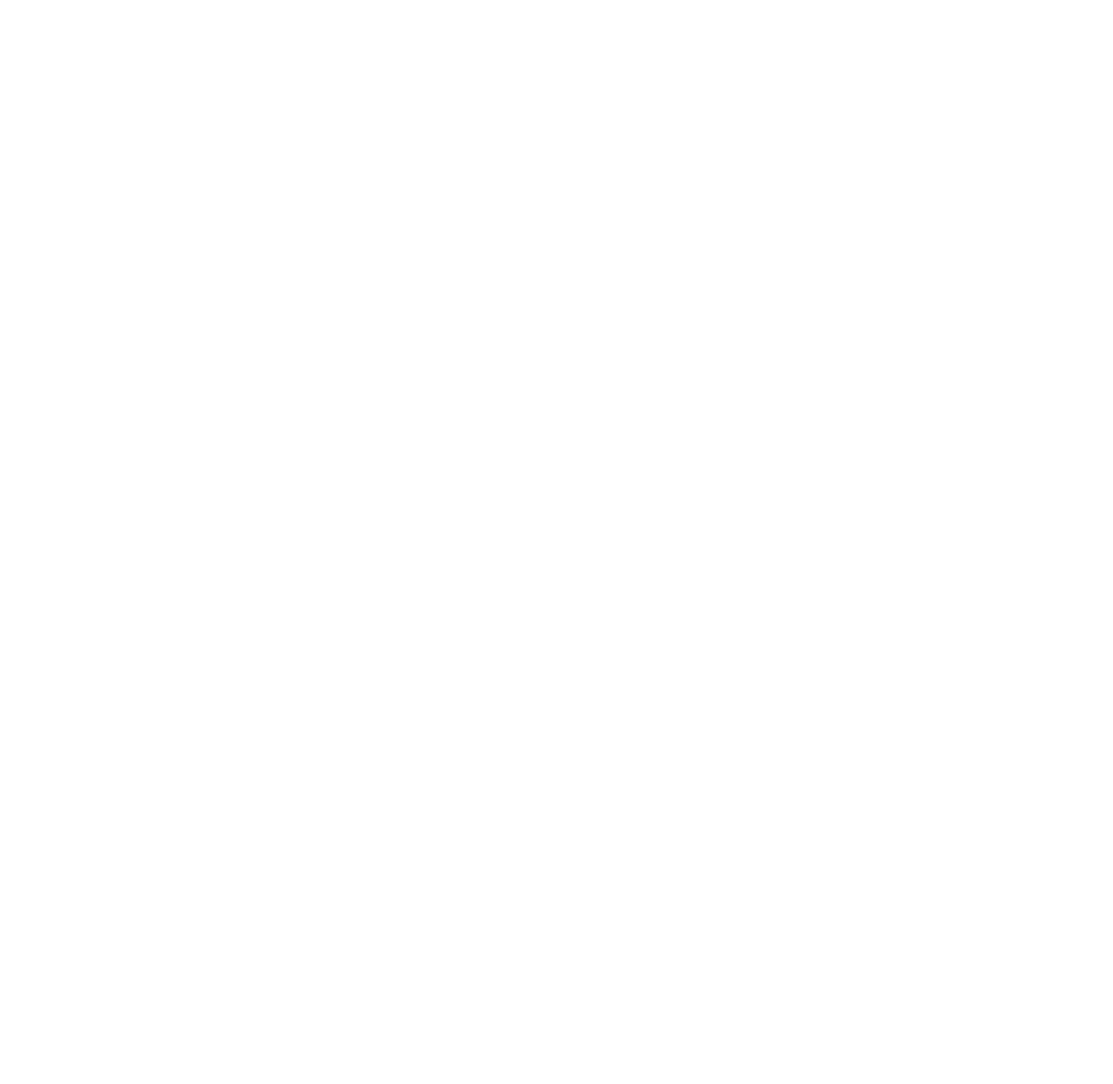
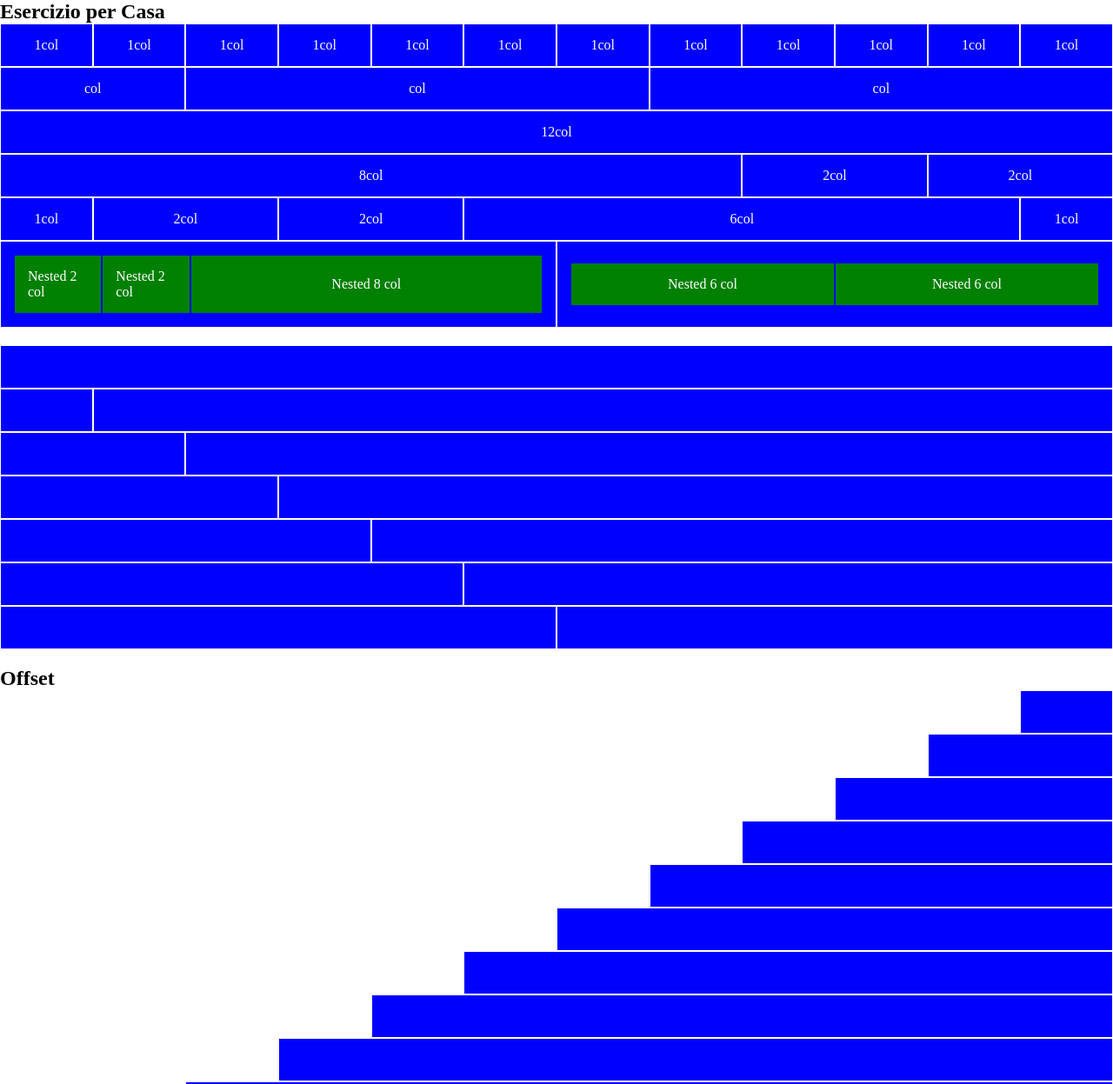
Before and after one commit to Fernweh99/html-css-12bool, a plain HTML site: page index.html in a window 1280 px wide. Shown: the top 1247 px of the page at 87% size. Before the commit the page ends 800 px from the top, so only its background shows below. Drawn offline with Linux system fonts and the light colour scheme.

Commit message:
offset and other before

```diff
--- a/css/12bool.css
+++ b/css/12bool.css
@@ -34,6 +34,14 @@
 
 .h-100px {
   height: 100px;
+}
+
+.mt-20px {
+  margin-top: 20px;
+}
+
+.mb-20px {
+  margin-bottom: 20px;
 }
 
 /* Flexbox utils */
@@ -121,6 +129,7 @@
   display: flex;
   flex-direction: row;
   flex-wrap: wrap;
+  width: 100%;
 }
 
 /* Colonne */
--- a/css/style.css
+++ b/css/style.css
@@ -0,0 +1,16 @@
+/* Main */
+.row > [class^="col"] {
+    background-color: blue;
+    min-height: 50px;
+    border:1px solid white;
+    color: white;
+    display: flex;
+    align-items: center;
+    justify-content: center;
+    padding: 15px;
+}
+
+.row .row > [class^="col"] {
+    background-color: green;
+    border: 1px solid blue;
+}
--- a/index.html
+++ b/index.html
@@ -11,5 +11,118 @@
   <title>Document</title>
 </head>
 <body>
+  <main>
+    <h2>Esercizio per Casa</h2>
+    <div class="row">
+      <div class="col-1">1col</div>
+      <div class="col-1">1col</div>
+      <div class="col-1">1col</div>
+      <div class="col-1">1col</div>
+      <div class="col-1">1col</div>
+      <div class="col-1">1col</div>
+      <div class="col-1">1col</div>
+      <div class="col-1">1col</div>
+      <div class="col-1">1col</div>
+      <div class="col-1">1col</div>
+      <div class="col-1">1col</div>
+      <div class="col-1">1col</div>
+    </div>
+    <div class="row">
+      <div class="col-2">col</div>
+      <div class="col-5">col</div>
+      <div class="col-5">col</div>
+    </div>
+    <div class="row">
+      <div class="col-12">12col</div>
+    </div>
+    <div class="row">
+      <div class="col-8">8col</div>
+      <div class="col-2">2col</div>
+      <div class="col-2">2col</div>
+    </div>
+    <div class="row">
+      <div class="col-1">1col</div>
+      <div class="col-2">2col</div>
+      <div class="col-2">2col</div>
+      <div class="col-6">6col</div>
+      <div class="col-1">1col</div>
+    </div>
+    <div class="row mb-20px">
+      <div class="col-6">
+        <div class="row">
+          <div class="col-2">Nested 2 col</div>
+          <div class="col-2">Nested 2 col</div>
+          <div class="col-8">Nested 8 col</div>
+        </div>
+      </div>
+      <div class="col-6">
+        <div class="row">
+          <div class="col-6">Nested 6 col</div>
+          <div class="col-6">Nested 6 col</div>
+        </div>
+      </div>
+    </div>
+    <div class="row">
+      <div class="col-12"></div>
+    </div>
+    <div class="row">
+      <div class="col-1"></div>
+      <div class="col-11"></div>
+    </div>
+    <div class="row">
+      <div class="col-2"></div>
+      <div class="col-10"></div>
+    </div>
+    <div class="row">
+      <div class="col-3"></div>
+      <div class="col-9"></div>
+    </div>
+    <div class="row">
+      <div class="col-4"></div>
+      <div class="col-8"></div>
+    </div>
+    <div class="row">
+      <div class="col-5"></div>
+      <div class="col-7"></div>
+    </div>
+    <div class="row">
+      <div class="col-6"></div>
+      <div class="col-6"></div>
+    </div>
+    <h2 class="mt-20px">Offset</h2>
+    <div class="row">
+      <div class="col-1 offset-11"></div>
+    </div>
+    <div class="row">
+      <div class="col-2 offset-10"></div>
+    </div>
+    <div class="row">
+      <div class="col-3 offset-9"></div>
+    </div>
+    <div class="row">
+      <div class="col-4 offset-8"></div>
+    </div>
+    <div class="row">
+      <div class="col-5 offset-7"></div>
+    </div>
+    <div class="row">
+      <div class="col-6 offset-6"></div>
+    </div>
+    <div class="row">
+      <div class="col-7 offset-5"></div>
+    </div>
+    <div class="row">
+      <div class="col-8 offset-4"></div>
+    </div>
+    <div class="row">
+      <div class="col-9 offset-3"></div>
+    </div>
+    <div class="row">
+      <div class="col-10 offset-2"></div>
+    </div>
+    <div class="row">
+      <div class="col-11 offset-1"></div>
+    </div>
+  </main>
 </body>
 </html>
```
